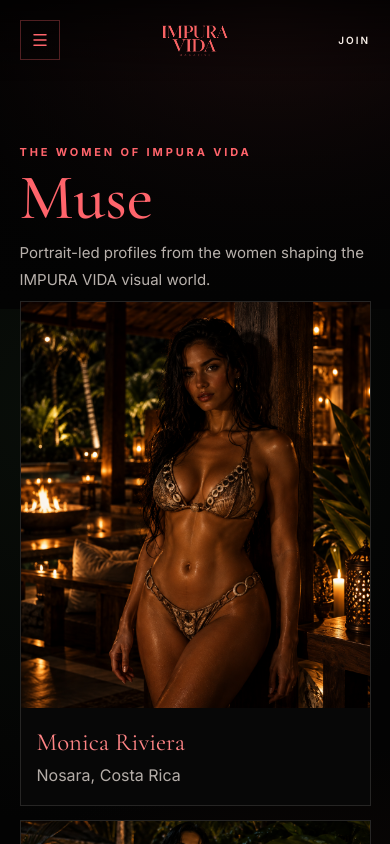
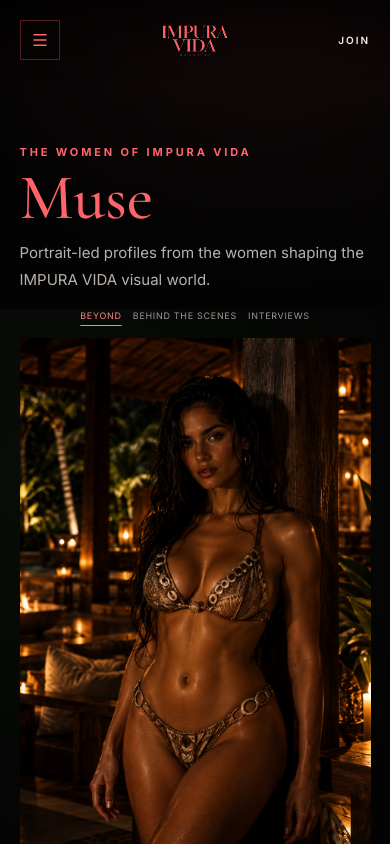
Before and after one commit to Snapey7/snapey7.github.io, a Next.js app: page /models in a window 390 px wide. Shown: the top 844 px of the page. Built offline with nearby package versions, Linux system fonts and the light colour scheme.

Commit message:
Restyle Muse page as photo grid

```diff
--- a/app/globals.css
+++ b/app/globals.css
@@ -696,7 +696,27 @@ a {
 }
 
 .models-page .model-grid {
-  margin-top: -0.5rem;
+  max-width: 1500px;
+  margin-top: 0;
+  gap: 12px;
+}
+
+.muse-categories {
+  display: flex;
+  justify-content: flex-end;
+  gap: clamp(1rem, 2vw, 2rem);
+  max-width: 1500px;
+  margin: 0 auto 1rem;
+  padding: 0 5vw;
+  color: rgba(248, 239, 232, 0.62);
+  font-size: 0.7rem;
+  letter-spacing: 0.08em;
+}
+
+.muse-categories .is-current {
+  color: #ff8586;
+  text-decoration: underline;
+  text-underline-offset: 0.35rem;
 }
 
 .london-destinations-page {
@@ -908,18 +928,18 @@ a {
 .model-card {
   display: grid;
   overflow: hidden;
-  border: 1px solid rgba(248, 239, 232, 0.13);
-  background: #070707;
+  border: 0;
+  background: transparent;
 }
 
 .model-card img {
   width: 100%;
-  aspect-ratio: 0.86;
+  aspect-ratio: 0.66;
   object-fit: cover;
 }
 
 .model-card div {
-  padding: 1rem;
+  padding: 0.85rem 0.15rem;
 }
 
 .model-card h3 {
@@ -1184,9 +1204,18 @@ a {
   }
 
   .membership-grid,
-  .model-grid,
   .gallery-grid {
     grid-template-columns: 1fr;
+  }
+
+  .models-page .model-grid {
+    grid-template-columns: repeat(2, minmax(0, 1fr));
+  }
+
+  .muse-categories {
+    justify-content: center;
+    gap: 1rem;
+    font-size: 0.62rem;
   }
 
   .impact-stats {
@@ -1219,6 +1248,16 @@ a {
   .shop-edition-link {
     font-size: 8px;
     letter-spacing: 0.12em;
+  }
+
+  .models-page .model-grid {
+    grid-template-columns: 1fr;
+  }
+
+  .muse-categories {
+    gap: 0.7rem;
+    padding: 0 1rem;
+    font-size: 0.56rem;
   }
 
   .hero-section {
--- a/app/models/page.tsx
+++ b/app/models/page.tsx
@@ -13,6 +13,11 @@ export default function ModelsPage() {
             Portrait-led profiles from the women shaping the IMPURA VIDA visual world.
           </p>
         </section>
+        <div className="muse-categories" aria-label="Muse features">
+          <span className="is-current">BEYOND</span>
+          <span>BEHIND THE SCENES</span>
+          <span>INTERVIEWS</span>
+        </div>
         <section className="model-grid">
           {models.map((model) => (
             <Link className="model-card" href={`/models/${model.slug}`} key={model.slug}>
```
